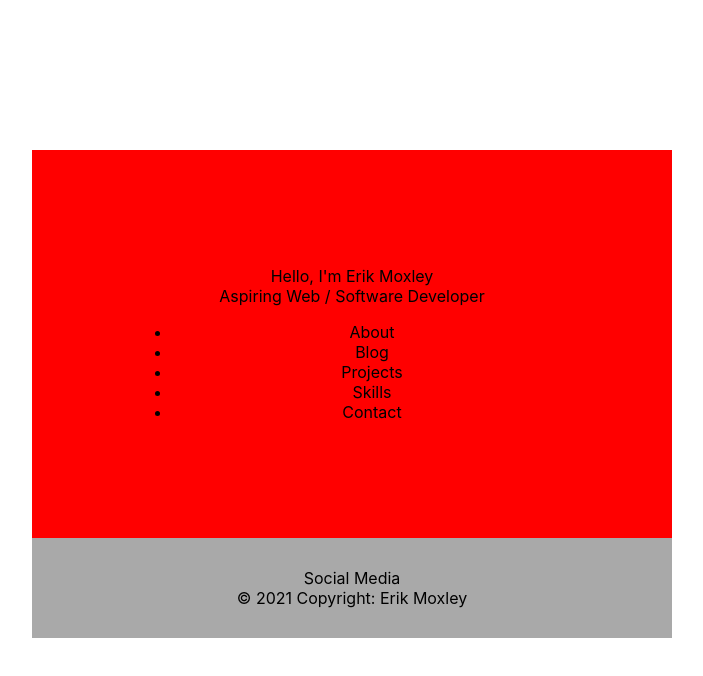
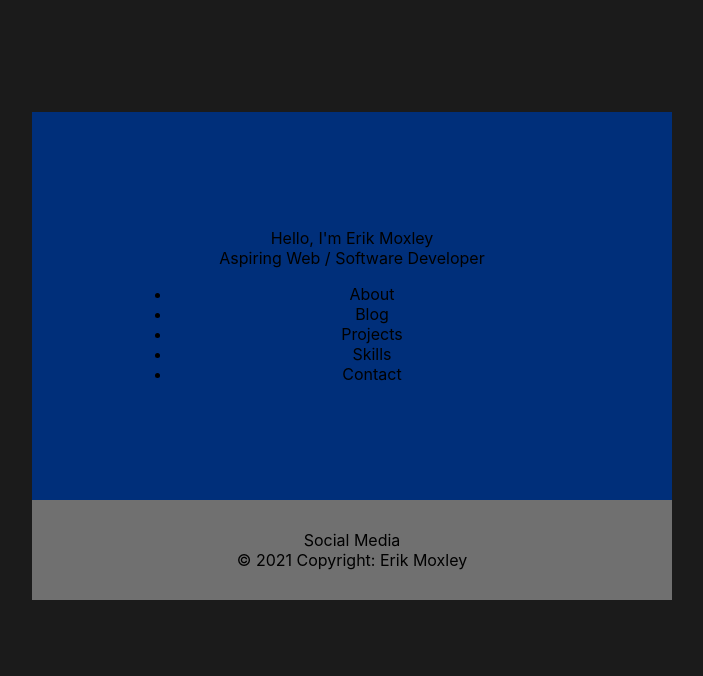
Before and after one commit to ErikMoxley/erik-moxley, a React (Create React App) app: page / in a window 1280 px wide. Shown: the top 676 px of the page, without its empty margins (288-991 px from the left). Built offline with nearby package versions, Linux system fonts and the light colour scheme.

Commit message:
background

```diff
--- a/src/index.css
+++ b/src/index.css
@@ -5,4 +5,13 @@ body {
       sans-serif;
     -webkit-font-smoothing: antialiased;
     -moz-osx-font-smoothing: grayscale;
+    background-color: rgb(27, 27, 27);
   }
+
+.container {
+    background-position: center;
+    background-position: fixed;
+    background-color: rgb(27, 27, 27);
+    padding-top: 7rem;
+    min-height: 100vh;
+}
--- a/src/styles/Content.css
+++ b/src/styles/Content.css
@@ -1,4 +1,4 @@
 .content {
-    background-color: red;
+    background-color: rgb(0, 47, 122);
     padding: 100px;
 }
--- a/src/styles/Footer.css
+++ b/src/styles/Footer.css
@@ -1,4 +1,4 @@
 .footer {
-    background-color: darkgrey;
+    background-color: rgb(112, 112, 112);
     padding: 15px;
 }
```
